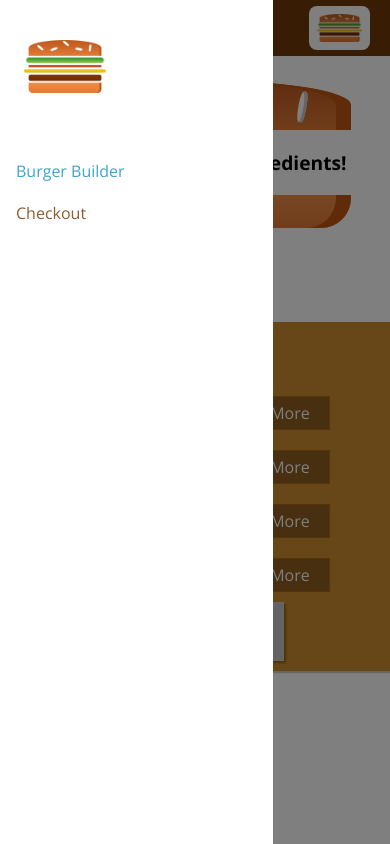
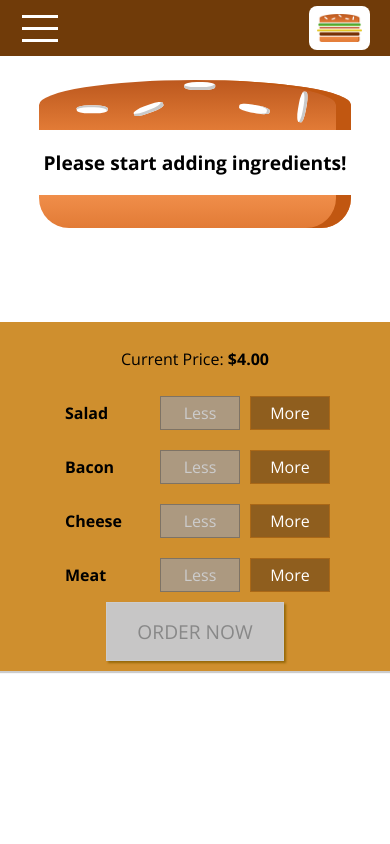
Before and after one commit to Ch-sriram/burger-builder, a React (Create React App) app: page / in a window 390 px wide. Built offline with nearby package versions, Linux system fonts and the light colour scheme.

Commit message:
Adding a Hamburger Icon for the <DrawerToggle/> Component

```diff
--- a/src/components/Layout/layout.component.jsx
+++ b/src/components/Layout/layout.component.jsx
@@ -6,7 +6,7 @@ import SideDrawer from '../Navigation/SideDrawer/SideDrawer.component';
 
 class Layout extends Component {
   state = {
-    showSideDrawer: true
+    showSideDrawer: false
   }
 
   sideDrawerClosedHandler = () => {
--- a/src/components/Navigation/SideDrawer/DrawerToggle/DrawerToggle.component.jsx
+++ b/src/components/Navigation/SideDrawer/DrawerToggle/DrawerToggle.component.jsx
@@ -1,7 +1,34 @@
 import React from 'react';
+import styled from 'styled-components';
+
+const DrawerToggle = styled.div`
+  width: 40px;
+  height: 100%;
+  display: flex;
+  flex-flow: column;
+  justify-content: space-around;
+  align-items: center;
+  padding: 10px 0;
+  box-sizing: border-box;
+  cursor: pointer;
+
+  & div {
+    width: 90%;
+    height: 3px;
+    background-color: white;
+  }
+
+  @media (min-width: 500px) {
+    display: none;
+  }
+`;
 
 const drawerToggle = props => (
-  <div onClick={props.clicked}>MENU</div>
+  <DrawerToggle onClick={props.clicked}>
+    <div></div>
+    <div></div>
+    <div></div>
+  </DrawerToggle>
 );
 
 export default drawerToggle;
```
Also changed, not shown: 1 other file (tests, documents, lock files or other folders).
